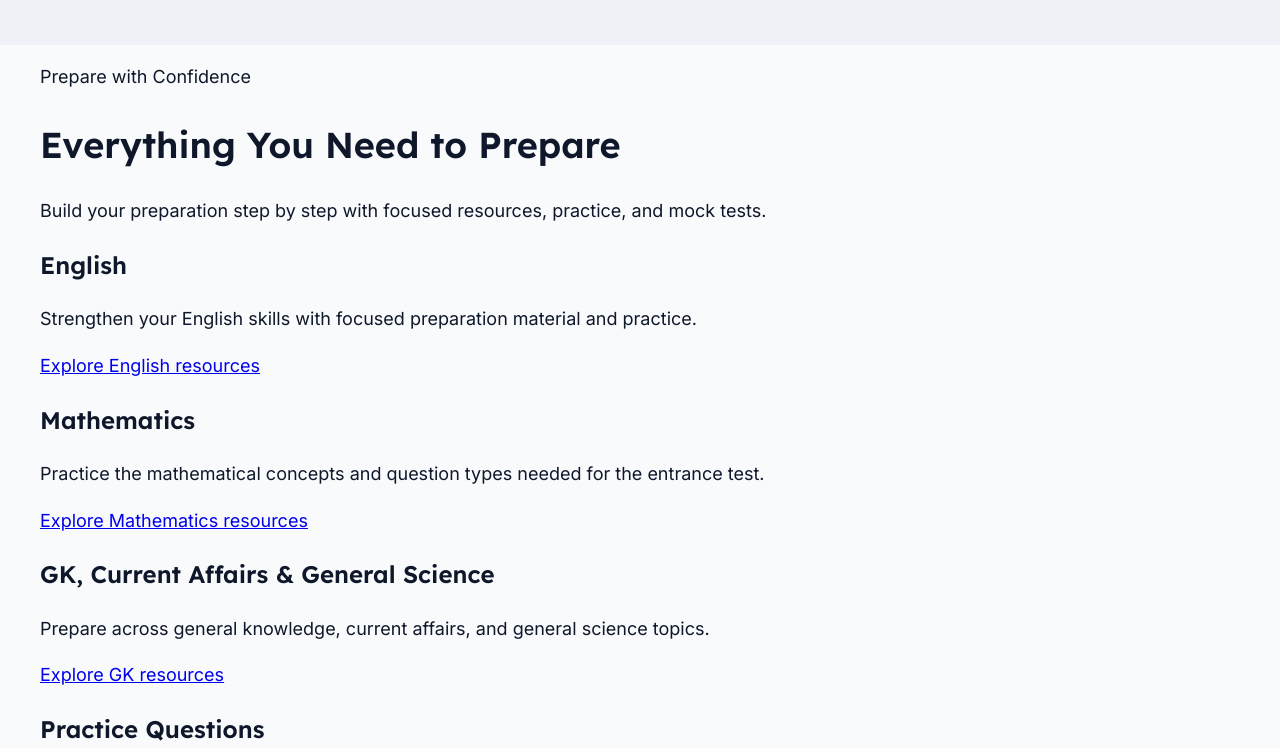
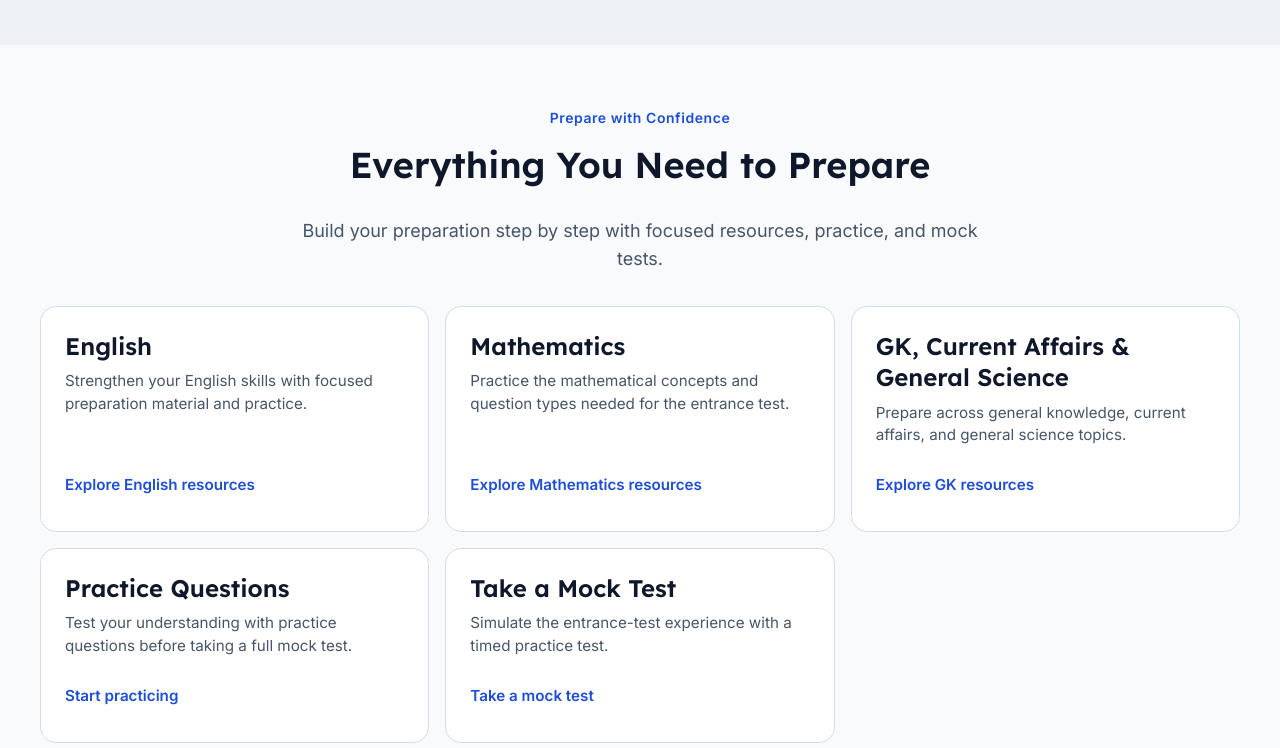
Before and after one commit to asfandyarinsights-web/rahnuma-sbbu, a plain HTML site: page index.html in a window 1280 px wide. Shown: the part 860-1608 px from the top of the page. Drawn offline with Linux system fonts and the light colour scheme.

Commit message:
style: implement preparation cards

```diff
--- a/css/style.css
+++ b/css/style.css
@@ -813,3 +813,182 @@
         bottom: auto;
     }
 }
+
+/* ========================================
+   Preparation Section
+   ======================================== */
+
+.preparation {
+    padding: var(--space-12) 0;
+    background-color: var(--color-background);
+}
+
+.preparation .container {
+    text-align: center;
+}
+
+.preparation .section-eyebrow,
+.preparation h2,
+.preparation .section-description {
+    margin-left: auto;
+    margin-right: auto;
+}
+
+.preparation .section-eyebrow {
+    margin-bottom: var(--space-3);
+    color: var(--color-primary);
+    font-size: 0.875rem;
+    font-weight: 600;
+    letter-spacing: 0.04em;
+}
+
+.preparation h2 {
+    margin-top: 0;
+}
+
+.preparation .section-description {
+    max-width: 60ch;
+    margin-top: var(--space-5);
+    color: var(--color-text-muted);
+}
+
+
+
+/* ========================================
+   Preparation Card Icon
+   ======================================== */
+
+.preparation-card-icon {
+    display: inline-flex;
+    align-items: center;
+    justify-content: center;
+
+    width: 2.75rem;
+    height: 2.75rem;
+
+    margin-bottom: var(--space-4);
+
+    border-radius: var(--radius-md);
+
+    background-color: var(--color-surface-alt);
+    color: var(--color-primary);
+
+    font-size: 1.25rem;
+    font-weight: 600;
+}
+/* ========================================
+   Preparation List (the grid)
+   CHANGE: renamed from .preparation-grid to match your HTML.
+   padding: 0 removes any default spacing.
+   ======================================== */
+
+.preparation-list {
+    display: grid;
+    grid-template-columns: 1fr;       /* one column for now, responsive comes in 3.4.7 */
+    gap: var(--space-4);
+    margin-top: var(--space-8);
+}
+
+/* ========================================
+   Preparation Card
+   CHANGE: position: relative lets the link cover the whole card (see below).
+   ======================================== */
+
+.preparation-card {
+    position: relative;
+    display: flex;
+    flex-direction: column;
+    align-items: flex-start;
+    padding: var(--space-6);
+
+    background-color: var(--color-surface);
+    border: 1px solid var(--color-border);
+    border-radius: var(--radius-lg);
+
+    color: var(--color-text);
+    text-align: left;
+
+    transition:
+        border-color 180ms ease,
+        box-shadow 180ms ease,
+        transform 180ms ease;
+}
+
+.preparation-card:hover {
+    border-color: var(--color-primary);
+    box-shadow: var(--shadow-md);
+    transform: translateY(-2px);
+}
+
+/* ========================================
+   Preparation Card Content
+   CHANGE: flex-grow on the paragraph pushes every link to the bottom,
+   so links line up even when descriptions have different lengths.
+   ======================================== */
+
+.preparation-card h3 {
+    margin: 0;
+}
+
+.preparation-card p {
+    flex-grow: 1;
+    margin: var(--space-2) 0 0;
+    color: var(--color-text-muted);
+    font-size: 0.95rem;
+    line-height: 1.5;
+}
+
+/* ========================================
+   Preparation Card Link
+   CHANGE: styles the plain <a> in your HTML.
+   ======================================== */
+
+.preparation-card a {
+    display: inline-flex;
+    align-items: center;
+    margin-top: var(--space-4);
+    color: var(--color-primary);
+    font-size: 0.95rem;
+    font-weight: 600;
+    text-decoration: none;
+}
+
+.preparation-card a:hover {
+    color: var(--color-primary-hover);
+    text-decoration: underline;
+}
+
+/* Makes the whole card clickable, not just the link text.
+   The invisible layer covers the card because the card is position: relative. */
+.preparation-card a::after {
+    content: "";
+    position: absolute;
+    inset: 0;
+    border-radius: inherit;
+}
+
+/* Keyboard focus: show the outline around the whole card instead of only the link text */
+.preparation-card a:focus-visible {
+    outline: none;
+}
+
+.preparation-card a:focus-visible::after {
+    outline: var(--focus-ring);
+    outline-offset: 2px;
+}
+
+/* ========================================
+   Preparation — Responsive Layout
+   ======================================== */
+
+@media (min-width: 48rem) {
+    .preparation-list {
+        grid-template-columns: repeat(2, minmax(0, 1fr));
+    }
+}
+
+@media (min-width: 64rem) {
+    .preparation-list {
+        grid-template-columns: repeat(3, minmax(0, 1fr));
+    }
+}
```
